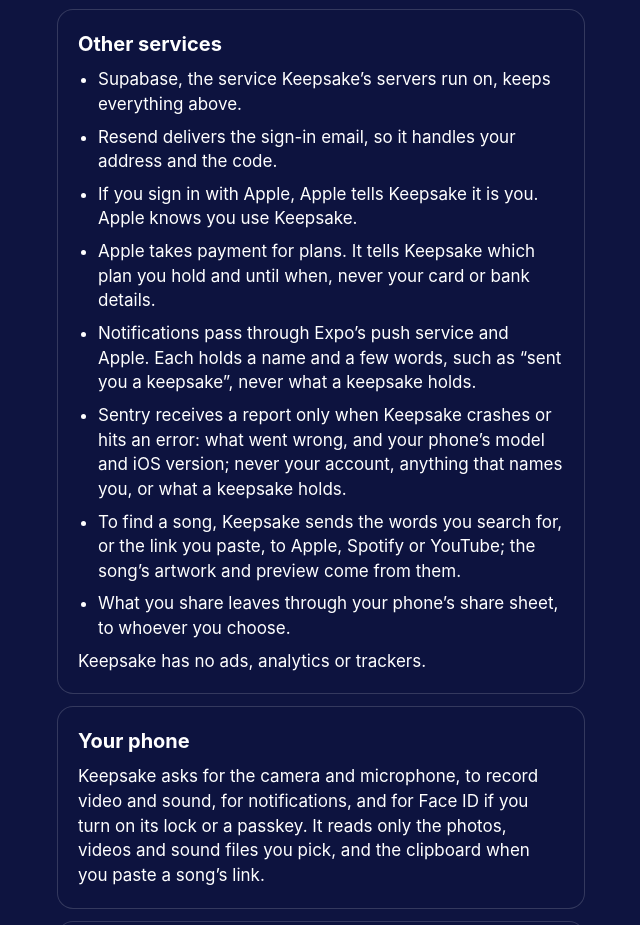
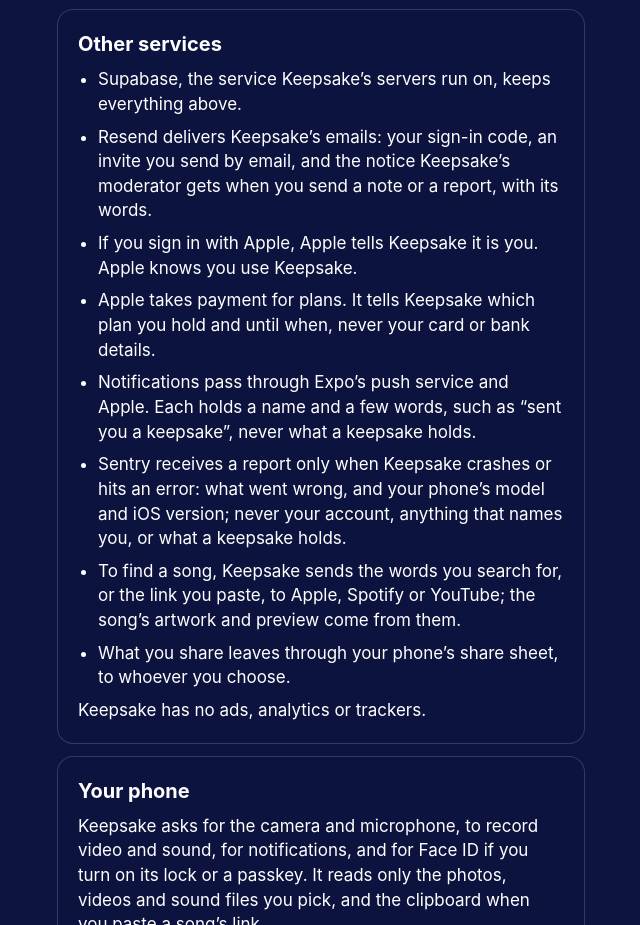
Before and after one commit to Compost-Ben/keepsake-web, a plain HTML site: page privacy.html in a window 1280 px wide. Shown: the part 2242-3167 px from the top of the page, without its empty margins (319-959 px from the left). Drawn offline with Linux system fonts and the light colour scheme.

Commit message:
privacy: Resend carries invites and the moderator's notices too

```diff
--- a/privacy.html
+++ b/privacy.html
@@ -83,7 +83,7 @@
   <h2>Other services</h2>
   <ul>
     <li>Supabase, the service Keepsake’s servers run on, keeps everything above.</li>
-    <li>Resend delivers the sign-in email, so it handles your address and the code.</li>
+    <li>Resend delivers Keepsake’s emails: your sign-in code, an invite you send by email, and the notice Keepsake’s moderator gets when you send a note or a report, with its words.</li>
     <li>If you sign in with Apple, Apple tells Keepsake it is you. Apple knows you use Keepsake.</li>
     <li>Apple takes payment for plans. It tells Keepsake which plan you hold and until when, never your card or bank details.</li>
     <li>Notifications pass through Expo’s push service and Apple. Each holds a name and a few words, such as “sent you a keepsake”, never what a keepsake holds.</li>
```
